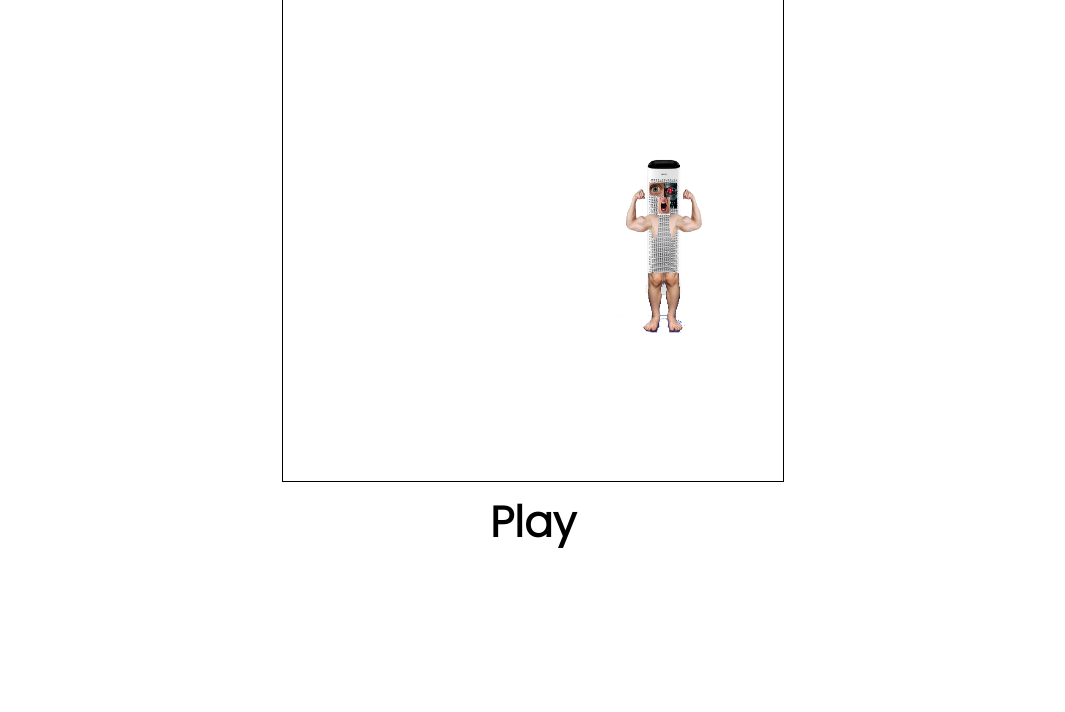
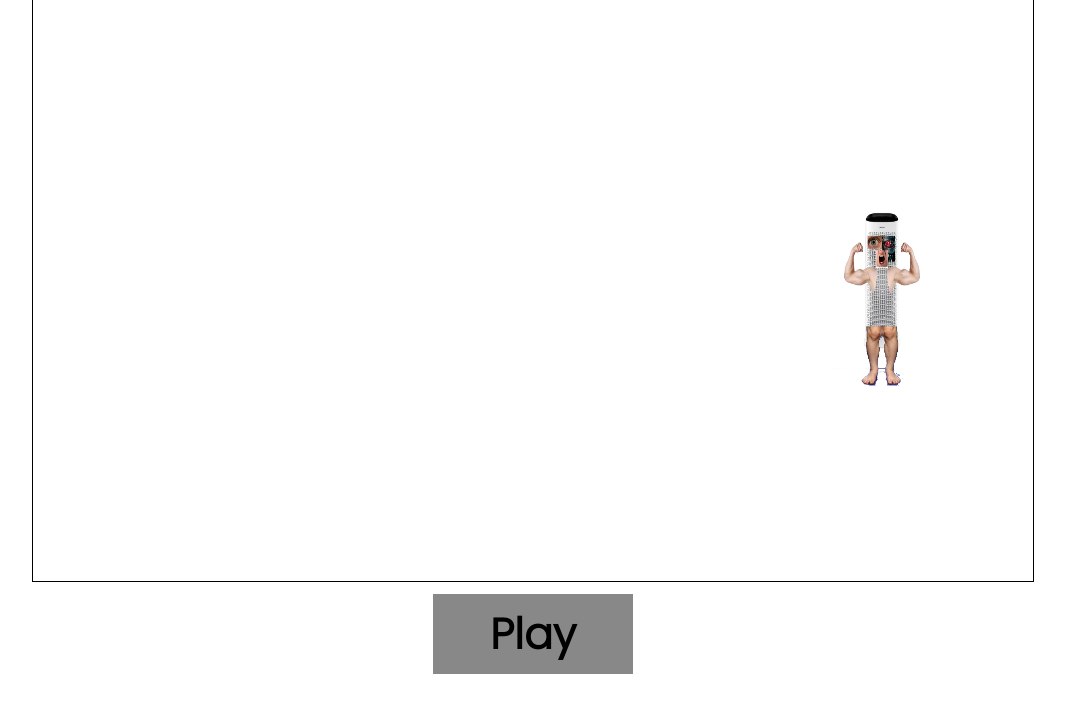
Before and after one commit to Salmoneer/salmoneer.github.io, a plain HTML site: page game.html in a window 1280 px wide. Both pictures are taken after a click on the button "Play". Shown: the part 68-780 px from the top of the page, without its empty margins (107-1172 px from the left). Drawn offline with Linux system fonts and the light colour scheme.

Commit message:
Fixed most things help

```diff
--- a/game.css
+++ b/game.css
@@ -24,10 +24,12 @@ canvas {
 }
 
 button {
-    background: none;
+    background: #888;
     border: none;
+    margin: 12px;
     width: 200px;
     height: 80px;
     font-weight: bold;
     font-size: 32pt;
+    cursor: pointer;
 }
--- a/game.html
+++ b/game.html
@@ -17,7 +17,7 @@
             <div id="filler"></div>
             <h1 id="timer">Time: 30.0</h1>
         </div>
-        <canvas id="canvas" width="500px" height="500px"></canvas>
+        <canvas id="canvas" width="1000px" height="600px"></canvas>
         <button onclick="restart();">Play</button>
         <script src="game.js"></script>
     </div>
--- a/game.js
+++ b/game.js
@@ -66,11 +66,12 @@ function restart() {
     score_element.innerText = `Score: ${score}`; // Update score text
     timer_element.innerText = `Time: ${time_left.toFixed(1)}`; // Update the timer text
 
-    if (timer_running) { // While the timer is still going:
-        time_left -= 0.1; // Deplete the timer by the 100 ms of time that has passed. I did it like this instead of with actual timestamps because I wanted the timer to tick down by exactly this much every time it updated, and have previously dealt with javascript time and dates, and found them to be unpleasant to work with.
-        if (time_left <= 0) { // Detect running out of time
-            timer_running = false; // Stop this loop running next time
-            timer_element.innerText = "Time's up!"; // Update the timer text
-        }
+    if (timer_running) { // Count down while the timer is still running
+        time_left -= 0.1;
+    }
+
+    if (time_left <= 0) { // Detect running out of time
+        timer_running = false; // Stop this loop running next time
+        timer_element.innerText = "Time: 0"; // Update the timer text
     }
 })(); // The brackets make the function run automatically. See: https://developer.mozilla.org/en-US/docs/Glossary/IIFE
```
